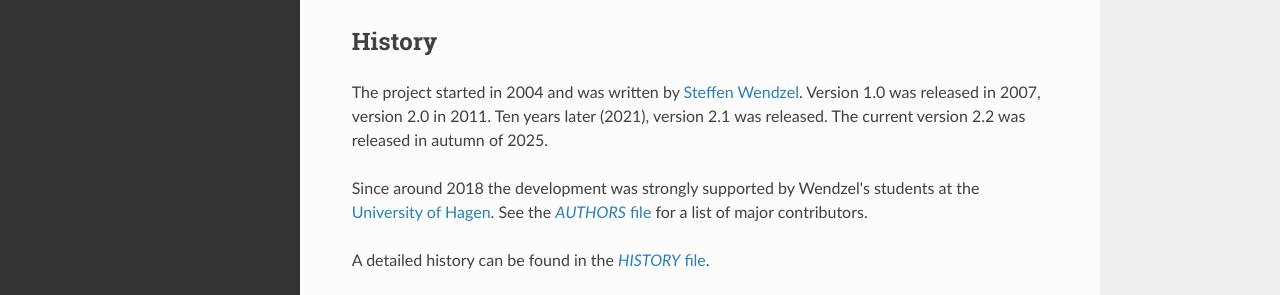
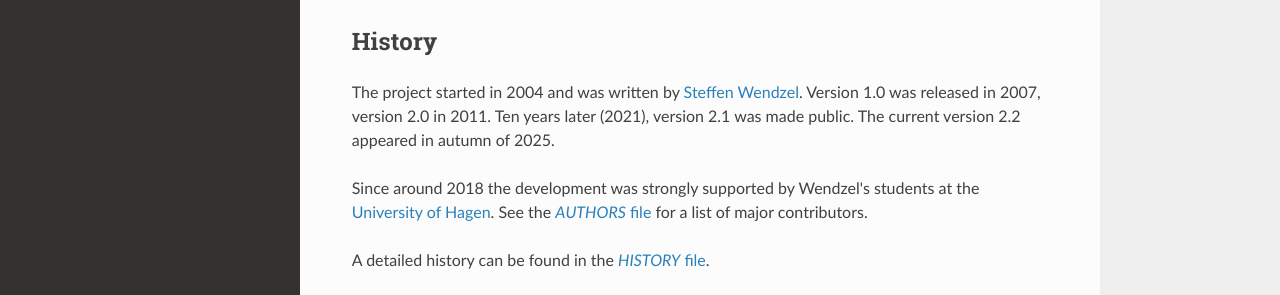
Before and after one commit to cdpxe/WendzelNNTPd, an MkDocs documentation site: the page built from docs/docs/index.md, in a window 1280 px wide and 900 px high, scrolled down 1815 px. Shown: the part 438-733 px from the top of the window. Built offline with MkDocs 1.6.1, drawn with Linux system fonts in a browser that asks for light colours; nearby versions of some CDN libraries.

Commit message:
Minor editorial improvements of docs

```diff
--- a/docs/docs/index.md
+++ b/docs/docs/index.md
@@ -100,8 +100,8 @@
 ## History
 
 The project started in 2004 and was written by [Steffen Wendzel](https://www.wendzel.de).
-Version 1.0 was released in 2007, version 2.0 in 2011. Ten years later (2021), version 2.1 was released.
-The current version 2.2 was released in autumn of 2025.
+Version 1.0 was released in 2007, version 2.0 in 2011. Ten years later (2021), version 2.1 was made public.
+The current version 2.2 appeared in autumn of 2025.
 
 Since around 2018 the development was strongly supported by Wendzel's students at the
 [University of Hagen](https://en.wikipedia.org/wiki/University_of_Hagen). See the
```
Also changed, not shown: 2 other files.
